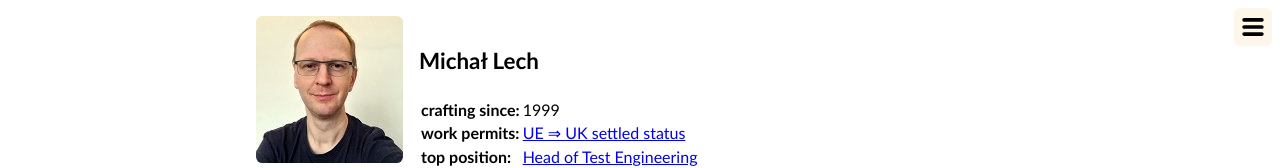
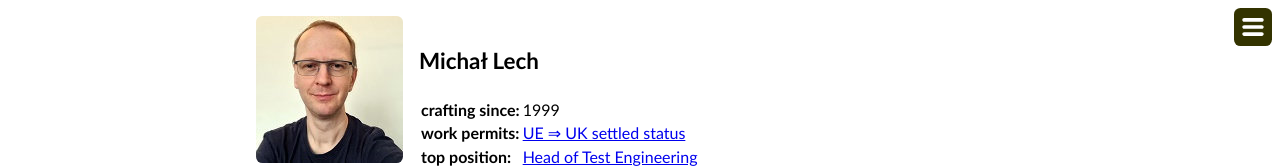
Before and after one commit to akseiya/cvml, a React (Create React App) app in the folder tsx/: page / in a window 1280 px wide. Shown: the top 168 px of the page. Built offline with nearby package versions, Linux system fonts and the light colour scheme.

Commit message:
burger readability
smnooth scrooll

```diff
--- a/tsx/public/AuthorsResume.yaml
+++ b/tsx/public/AuthorsResume.yaml
@@ -68,9 +68,9 @@ summary:
         *   Reconciliation ([DuCo](#career-duco))
         *   Cash markets ([NYSET](#career-nyse))
         *   Derivatives trading support ([Pramerica](#career-pramerica))
-        *   Banking systems ([Softbank](#care))
+        *   Banking systems ([Softbank](#career-softbank))
       # Video production
-        *   In the cloud! (AFrame)
+        *   In the cloud! ([AFrame](#career-aframe))
 
 ### Job history items have flex headers while ReactMarkdown wants to use <p>-s,
 ### hence the {company: {name: xxx, link: yyy}} structure used instead of
--- a/tsx/src/App.css
+++ b/tsx/src/App.css
@@ -1,6 +1,7 @@
 * {
   box-sizing: border-box;
   font-size: 1em;
+  scroll-behavior: smooth;
 }
 
 #root {
--- a/tsx/src/MainMenu.css
+++ b/tsx/src/MainMenu.css
@@ -19,10 +19,12 @@
 
 #burger {
     font-family:      sans-serif;
-    background-color: #fcf7e8;
+    background-color: #330;
+    color: white;
     width:   2.4em;
     height:  2.4em;
     padding: 0.2em;
+    animation: heartBeat 0.5s;
 }
 
 #burger > svg {
@@ -32,8 +34,8 @@
     padding: 0;
 }
 
-#burger:hover       { background-color: black; }
-#burger:hover > svg { color: white; }
+#burger:hover       { background-color: bisque; }
+#burger:hover > svg { color: black; }
 
 #main-menu {
     background-color: white;
--- a/tsx/src/Responsive.css
+++ b/tsx/src/Responsive.css
@@ -22,7 +22,7 @@ under the main heading .pagetop
   }
 
   .rich a {
-    scroll-margin-top: 14em;
+    scroll-margin-top: 15.7em;
   }
 }
 
```
Also changed, not shown: 1 other file (tests, documents, lock files or other folders).
